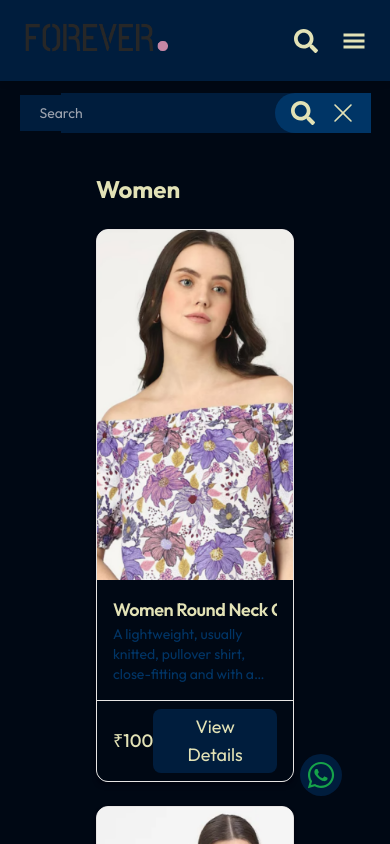
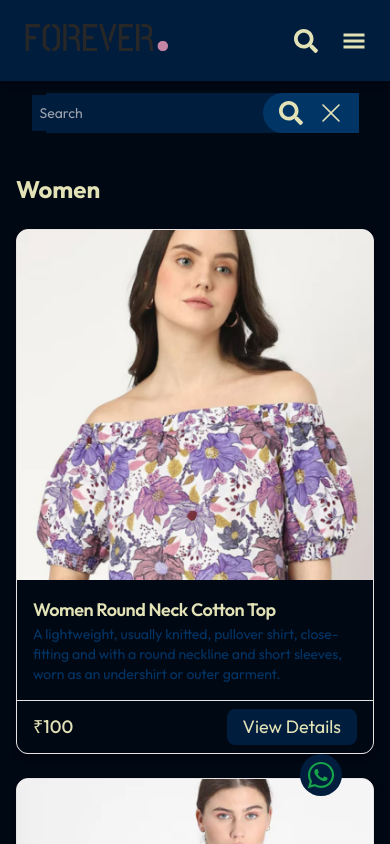
Before and after one commit to vitthal-07/E-commerce-, a React (Vite) app: page /collection in a window 390 px wide. Both pictures are taken after a click on the icon 306 px from the left and 40 px from the top of the page. Shown: the top 844 px of the page. Built offline with nearby package versions, Linux system fonts and the light colour scheme.

Commit message:
fixed responsiveness

```diff
--- a/src/components/SearchBar.tsx
+++ b/src/components/SearchBar.tsx
@@ -16,11 +16,11 @@ const SearchBar = () => {
   return (
     showSearch && (
       <div className="text-center">
-        <div className="inline-flex items-center justify-center border-secondary w-3/4 sm:w-full mt-2 gap-3 text-center bg-primary">
+        <div className="inline-flex items-center justify-center border-secondary w-5/6 sm:w-full mt-2 gap-3 text-center bg-primary">
           <input
             type="text"
             placeholder="Search"
-            className="px-5 py-2 flex-1 outline-none bg-inherit text-sm bg-primary text-text"
+            className="px-2 sm:px-5 py-2 flex-1 outline-none bg-inherit text-sm bg-primary text-text"
             value={search}
             onChange={(e) => handleOnChange(e.target.value)}
           />
--- a/src/pages/Collection.tsx
+++ b/src/pages/Collection.tsx
@@ -35,7 +35,7 @@ const Collection: React.FC = () => {
   );
 
   return (
-    <div className="py-10 px-20">
+    <div className="py-10 md:px-20">
       {Object.keys(groupedProducts).length > 0 ? (
         Object.entries(groupedProducts).map(([category, categoryProducts]) => (
           <motion.div
```
